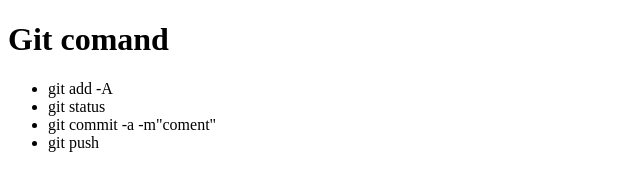
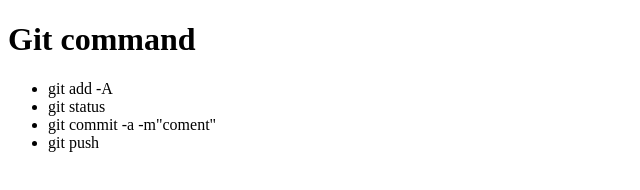
Before and after one commit to drago44/learnJavaScript, a plain HTML site: page 00/index.html in a window 1280 px wide. Shown: the full height of the page, 0-640 px from the left. Drawn offline with Linux system fonts and the light colour scheme.

Commit message:
changed h1

```diff
--- a/00/index.html
+++ b/00/index.html
@@ -8,7 +8,7 @@
   <link rel="stylesheet" href="style.css">
 </head>
 <body>
-  <h1>Git comand</h1>
+  <h1>Git command</h1>
   <ul>
     <li>git add -A</li>
     <li>git status</li>
```
